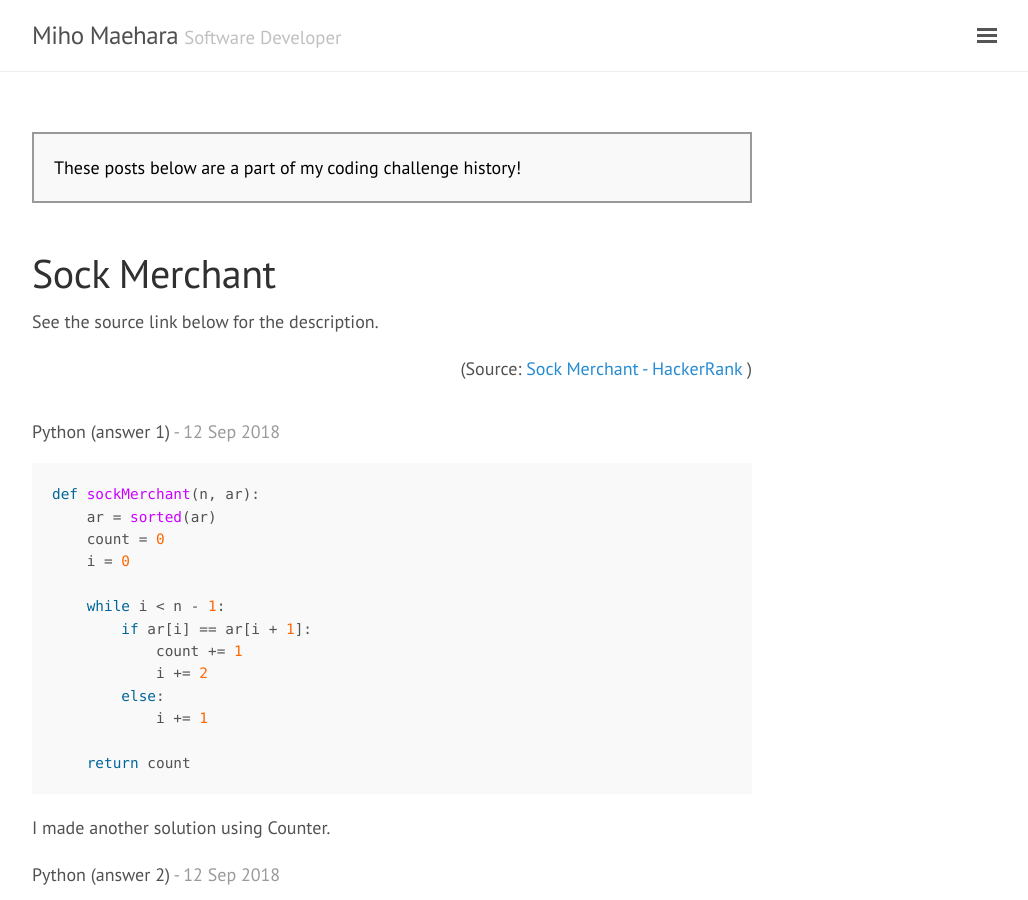
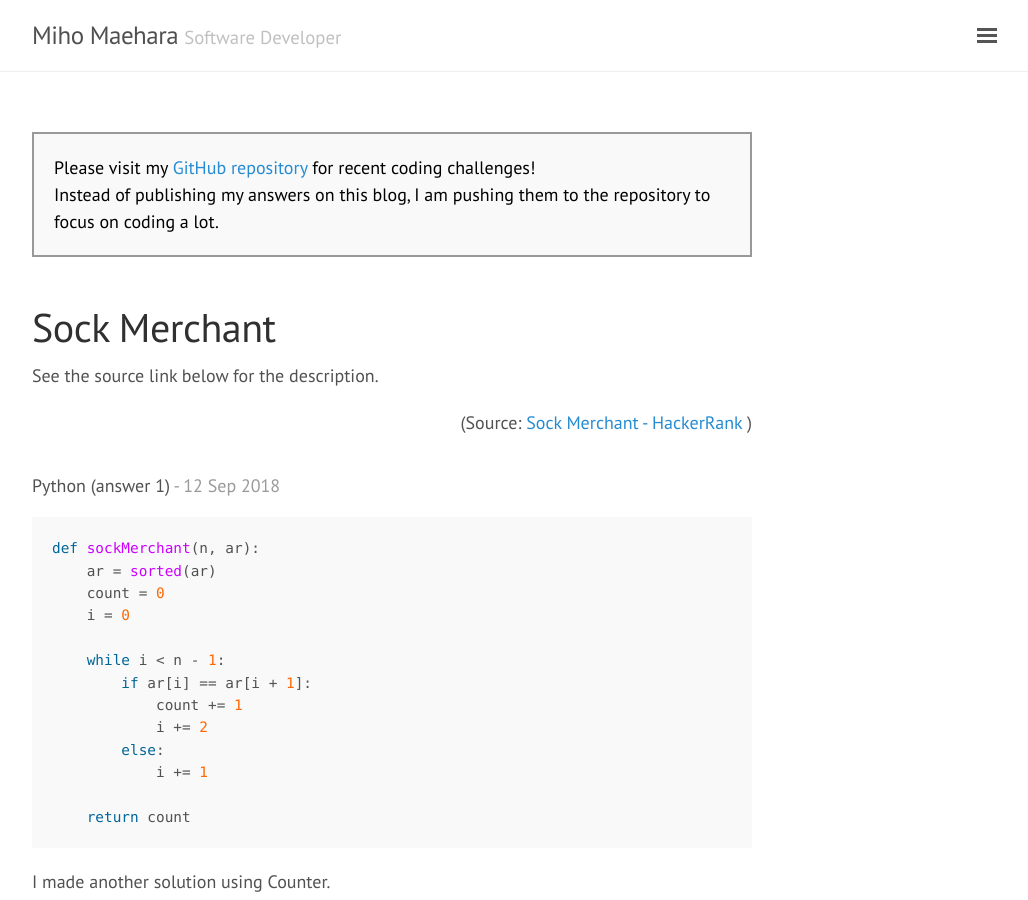
Before and after one commit to rami6/portfolio, a Jekyll site: the page built from algorithms/index.html, in a window 1280 px wide and 900 px high. Shown: the whole window, without its empty margins (248-1276 px from the left). Built offline with Jekyll 4.4.1, drawn with Linux system fonts in a browser that asks for light colours; the list of posts is cut into pages by our own code.

Commit message:
Update description

```diff
--- a/algorithms/index.html
+++ b/algorithms/index.html
@@ -5,8 +5,9 @@ title: Algorithm
 
 {% if page.url == '/algorithms/' %}
 <div class="message" style="border: solid; border-color: #999999; border-width: 2pt; color: black; margin-bottom: 2.5em;">
-  These posts below are a part of my coding challenge history!
-</div>
+  Please visit my <a href="https://github.com/rami6/Algorithm">GitHub
+  repository</a> for recent coding challenges! <br>
+  Instead of publishing my answers on this blog, I am pushing them to the repository to focus on coding a lot.</div>
 {% endif %}
 
 <div class="posts">
```
